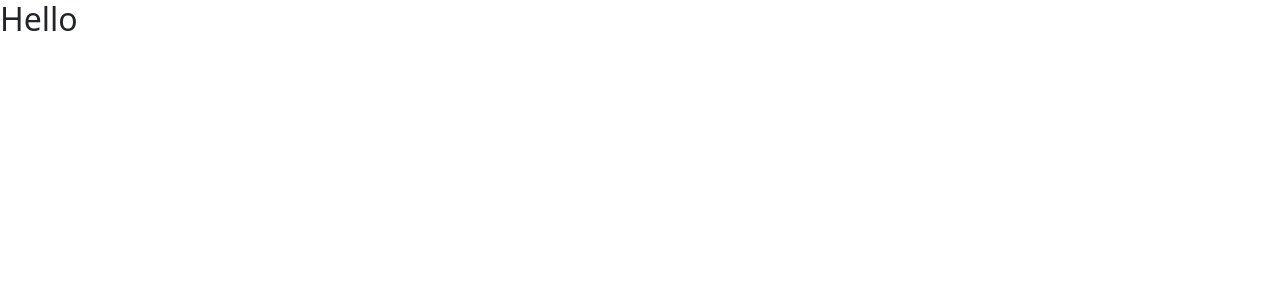
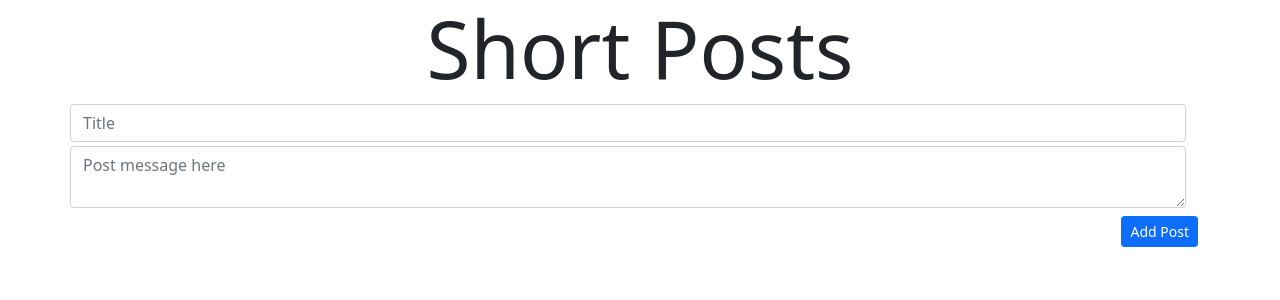
Before and after one commit to malmossa/short-post, a React (Create React App) app in the folder client/: page / in a window 1280 px wide. Shown: the top 300 px of the page. Built offline with nearby package versions, Linux system fonts and the light colour scheme.

Commit message:
Completed

```diff
--- /dev/null
+++ b/client/src/components/AddPost.jsx
@@ -0,0 +1,25 @@
+import React from "react";
+
+const AddPost = () => {
+  return (
+    <form className="mb-4 row">
+      <div className="row mb-1">
+        <input type="text" className="form-control" placeholder="Title" />
+      </div>
+      <div className="row">
+        <textarea
+          type="text"
+          className="form-control"
+          placeholder="Post message here"
+        />
+      </div>
+      <div className="col text-end">
+        <button type="submit" className="btn btn-primary btn-sm mt-2">
+          Add Post
+        </button>
+      </div>
+    </form>
+  );
+};
+
+export default AddPost;
--- /dev/null
+++ b/client/src/components/Header.jsx
@@ -0,0 +1,11 @@
+import React from "react";
+
+const Header = () => {
+  return (
+    <div>
+      <h1 className="font-weight-light display-1 text-center">Short Posts</h1>
+    </div>
+  );
+};
+
+export default Header;
--- a/client/src/routes/Home.jsx
+++ b/client/src/routes/Home.jsx
@@ -1,9 +1,13 @@
 import React from "react";
+
+import Header from "../components/Header";
+import AddPost from "../components/AddPost";
 
 const Home = () => {
   return (
-    <div>
-      <h2>Hello</h2>
+    <div className="container">
+      <Header />
+      <AddPost />
     </div>
   );
 };
```
Also changed, not shown: client/src/components/PostsList.jsx (added).
